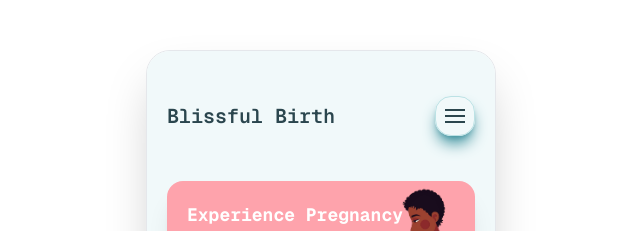
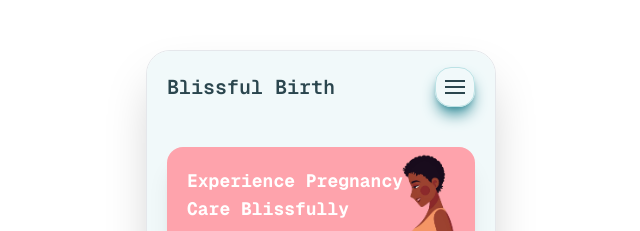
Before and after one commit to OluwaJudah/blissfulBirth, a Next.js app: page / in a window 1280 px wide. Shown: the top 231 px of the page, without its empty margins (319-959 px from the left). Built offline with nearby package versions, Linux system fonts and the light colour scheme.

Commit message:
refactor: updated the Header styling of the landing page

```diff
--- a/components/(public)/landing-page/Header.tsx
+++ b/components/(public)/landing-page/Header.tsx
@@ -2,9 +2,11 @@ import React from "react";
 
 const Header = () => {
   return (
-    <div className="flex content-center justify-between py-[45px]">
+    <div className="flex content-center justify-between pt-4 pb-[40px]">
       <div className="flex items-center">
-        <span className="font-mono font-semibold text-turquoise-900 text-xl">Blissful Birth</span>
+        <span className="font-mono font-semibold text-turquoise-900 text-xl">
+          Blissful Birth
+        </span>
       </div>{" "}
       <div className="w-[40px] h-[40px] p-3 border shadow-lg shadow-turquoise-500 border-turquoise-200 rounded-2xl flex justify-center content-center">
         <div className="flex flex-col justify-between">
```
